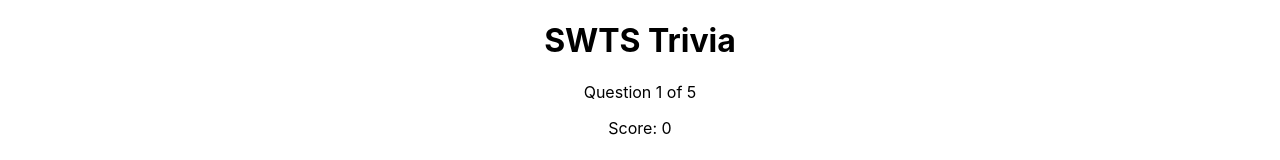
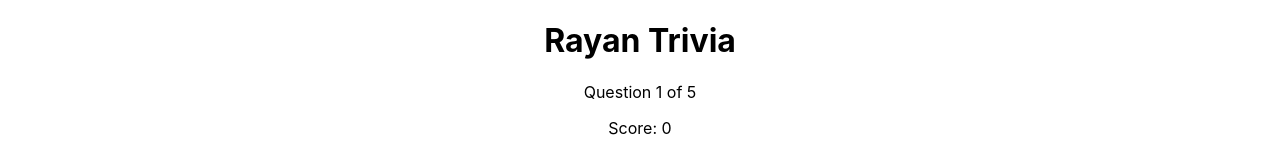
Before and after one commit to bilalsattar24/bilalsattar, a React (Create React App) app: page / in a window 1280 px wide. Both pictures are taken after a click on the button "PLAY TRIVIA". Shown: the top 160 px of the page. Built offline with nearby package versions, Linux system fonts and the light colour scheme.

Commit message:
image and trivia updates

```diff
--- a/public/index.html
+++ b/public/index.html
@@ -23,7 +23,7 @@
     -->
     <meta property="og:title" content="Rayan's 2nd Birthday" />
     <meta property="og:description" content="View today's entertainment" />
-    <meta property="og:image" content="https://i.imgur.com/TPsv9bl.jpg" />
+    <meta property="og:image" content="https://ibb.co/dmmKMTK" />
     <meta property="og:url" content="bilalsattar.com" />
     <meta property="og:type" content="website" />
     <title>Rayans Birthday Bash</title>
--- a/src/TriviaGame.tsx
+++ b/src/TriviaGame.tsx
@@ -48,7 +48,7 @@ const TriviaGame: React.FC = () => {
   if (gameOver) {
     return (
       <div className='App'>
-        <h1 onDoubleClick={resetLocalValues}>SWTS Trivia</h1>
+        <h1 onDoubleClick={resetLocalValues}>Rayan Trivia</h1>
         <h2>Final Score: {score}</h2>
         <h3>
           Show this to Bilal to get your {score} ticket{score > 1 ? 's' : ''}!
@@ -61,7 +61,7 @@ const TriviaGame: React.FC = () => {
 
   return (
     <div className='App'>
-      <h1>SWTS Trivia</h1>
+      <h1>Rayan Trivia</h1>
       <p>
         Question {currentQuestionIndex + 1} of {questions.length}
       </p>
```
